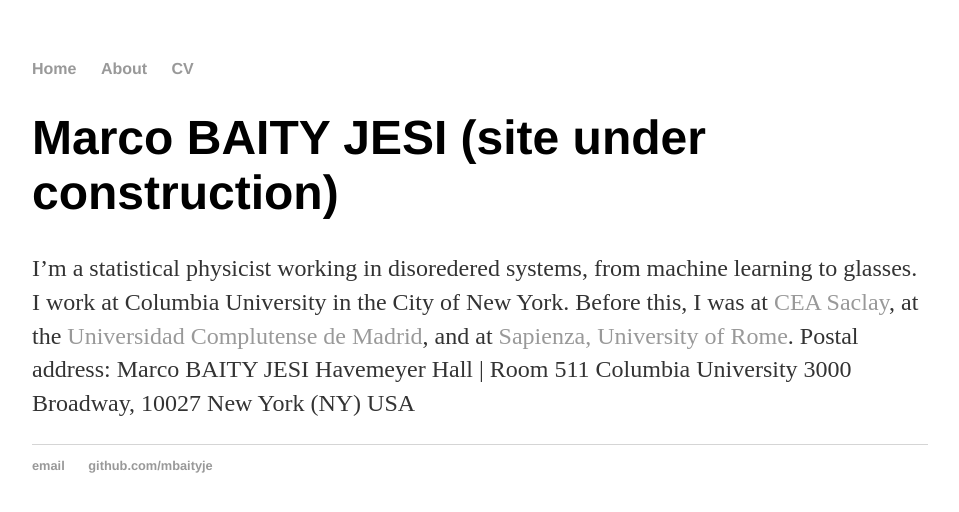
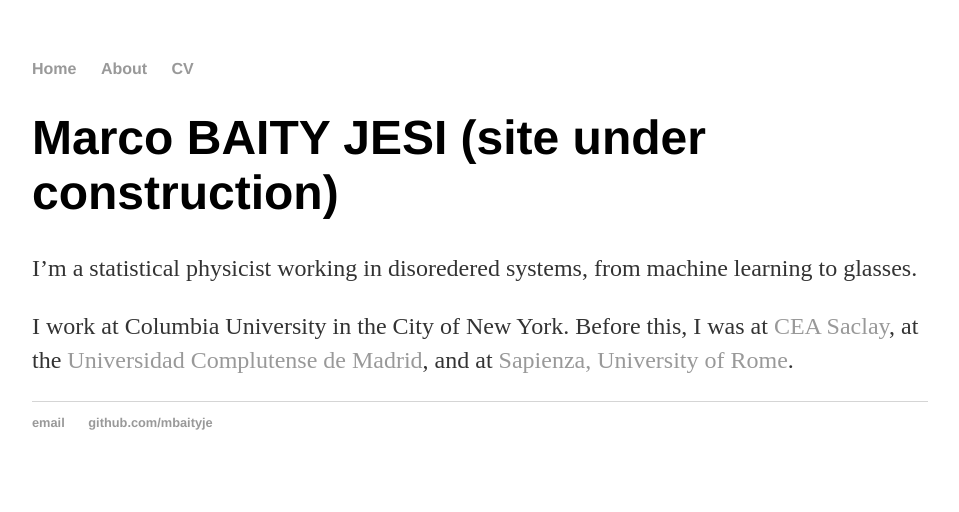
Before and after one commit to mbaityje/mbaityje.github.io, a Jekyll site: the page built from index.html, in a window 1280 px wide. Shown: the top 512 px of the page, without its empty margins (160-1119 px from the left). Built offline with Jekyll 4.4.1, drawn with Linux system fonts in a browser that asks for light colours.

Commit message:
Update index.html

```diff
--- a/index.html
+++ b/index.html
@@ -6,15 +6,9 @@ title: Marco BAITY JESI - home page
 	<h1>Marco BAITY JESI (site under construction)</h1>
 	<p>
 		I’m a statistical physicist working in disoredered systems, from machine learning to glasses.
-
+	</p>
+	<p>
 		I work at Columbia University in the City of New York. Before this, I was at <a href="/about">CEA Saclay</a>, at the
 		<a href="/about">Universidad Complutense de Madrid</a>, and at <a href="/about">Sapienza, University of Rome</a>.
-
-		Postal address:
-		Marco BAITY JESI
-		Havemeyer Hall | Room 511
-		Columbia University
-		3000 Broadway, 10027 New York (NY)
-		USA
 	</p>
 </div><!-- /.blurb -->
```
